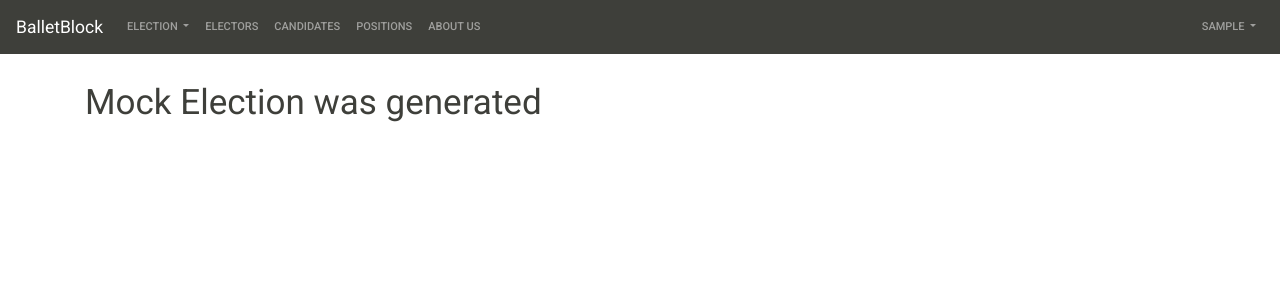
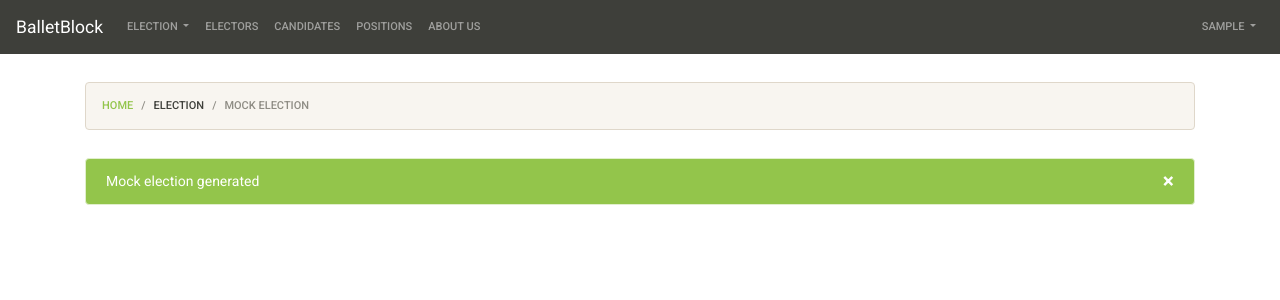
Before and after one commit to MUNISHMAHEY1/BallotBlock, a Django app: page /election/config_mock_election/ in a window 1280 px wide. Shown: the top 300 px of the page. Run offline with Django 3.2, Linux system fonts and the light colour scheme; the visitor is signed in with stand-in values (Sample User, id 1); data comes from the database, SQL or seed files in the repository; data that the repository does not hold is empty; some libraries are stand-ins or nearby versions.

Commit message:
Closes #26 - Move mock election to a submenu of election. Clear the election before create mock election

```diff
--- a/balletblock/templates/about_us.html
+++ b/balletblock/templates/about_us.html
@@ -16,6 +16,7 @@
 </div>
 
 <div class="row">
+  <div class="col-md-12">
   <table class="table table-stripes table-hover">
       <thead>
         <tr>
@@ -43,8 +44,5 @@
       </tbody>
   </table>
 </div>
-
-<div class="row">
-  <a class="btn btn-danger" href="{% url 'config_mock_election' %}">Config Mock Election</a>
 </div>
 {% endblock content %}
--- a/balletblock/templates/menu.html
+++ b/balletblock/templates/menu.html
@@ -18,7 +18,8 @@
                   <a class="dropdown-item" href="{% url 'start_election' %}">Start Election</a>
                   <a class="dropdown-item" href="{% url 'election_results' %}">Results</a>
                   <div class="dropdown-divider"></div>
-                  <a class="dropdown-item" href="#" data-toggle="modal" data-target="#CleanElectionModal">Clean</a>
+                  <a class="dropdown-item" href="#" data-toggle="modal" data-target="#CleanElectionModal">Clean <i class="fas fa-exclamation-circle" style="color:red"></i></a>
+                  <a class="dropdown-item" href="{% url 'config_mock_election' %}">Mock Election <i class="fas fa-exclamation-circle" style="color:red"></i></a>
                 {% endif %}
             </div>
           </li>
--- a/election/templates/mock_election.html
+++ b/election/templates/mock_election.html
@@ -1,5 +1,12 @@
 {% extends 'base.html' %}
 {% load staticfiles %}
-{% block content %}
-    <h1>Mock Election was generated</h1>
-{% endblock content %}
+
+{% block breadcrumb %}
+    <nav aria-label="breadcrumb">
+        <ol class="breadcrumb">
+          <li class="breadcrumb-item"><a href="{% url 'home' %}">Home</a></li>
+          <li class="breadcrumb-item">Election</li>
+          <li class="breadcrumb-item active" aria-current="page">Mock Election</li>
+        </ol>
+    </nav>
+{% endblock breadcrumb %}
--- a/election/views.py
+++ b/election/views.py
@@ -20,11 +20,24 @@ from django_tables2.config import RequestConfig
 @staff_member_required
 def config_mock_election(request, elector_quantity=501, template_name='mock_election.html'):
 
-    # Clean database
+    if request.election_is_occurring:
+        messages.error(request, 'Election is occurring')
+        return render(request, template_name)
+
+    # Delete tables of resutls
+    Voted.objects.all().delete()
+    CandidateVote.objects.all().delete()
+
+    # Delete tables of election
     Elector.objects.all().delete()
     Candidate.objects.all().delete()
     Position.objects.all().delete()
+    ElectionConfig.objects.all().delete()
+
+    # Delete users which are not superuser
     User.objects.filter(is_superuser=False).delete()
+
+    BBlock.objects.all().delete()
 
     # Create 1st position
     position = Position.objects.create(description="Best soccer player of all time")
@@ -82,6 +95,7 @@ def config_mock_election(request, elector_quantity=501, template_name='mock_elec
         elector_list.append(e)
     Elector.objects.bulk_create(elector_list)
 
+    messages.success(request, 'Mock election generated')
     return render(request, template_name)
 
 # Only staff members can access the election configuration
```
Also changed, not shown: balletblock/views.py (+0 -27 lines), chain/templates/block_list.html (+8 -9 lines).
